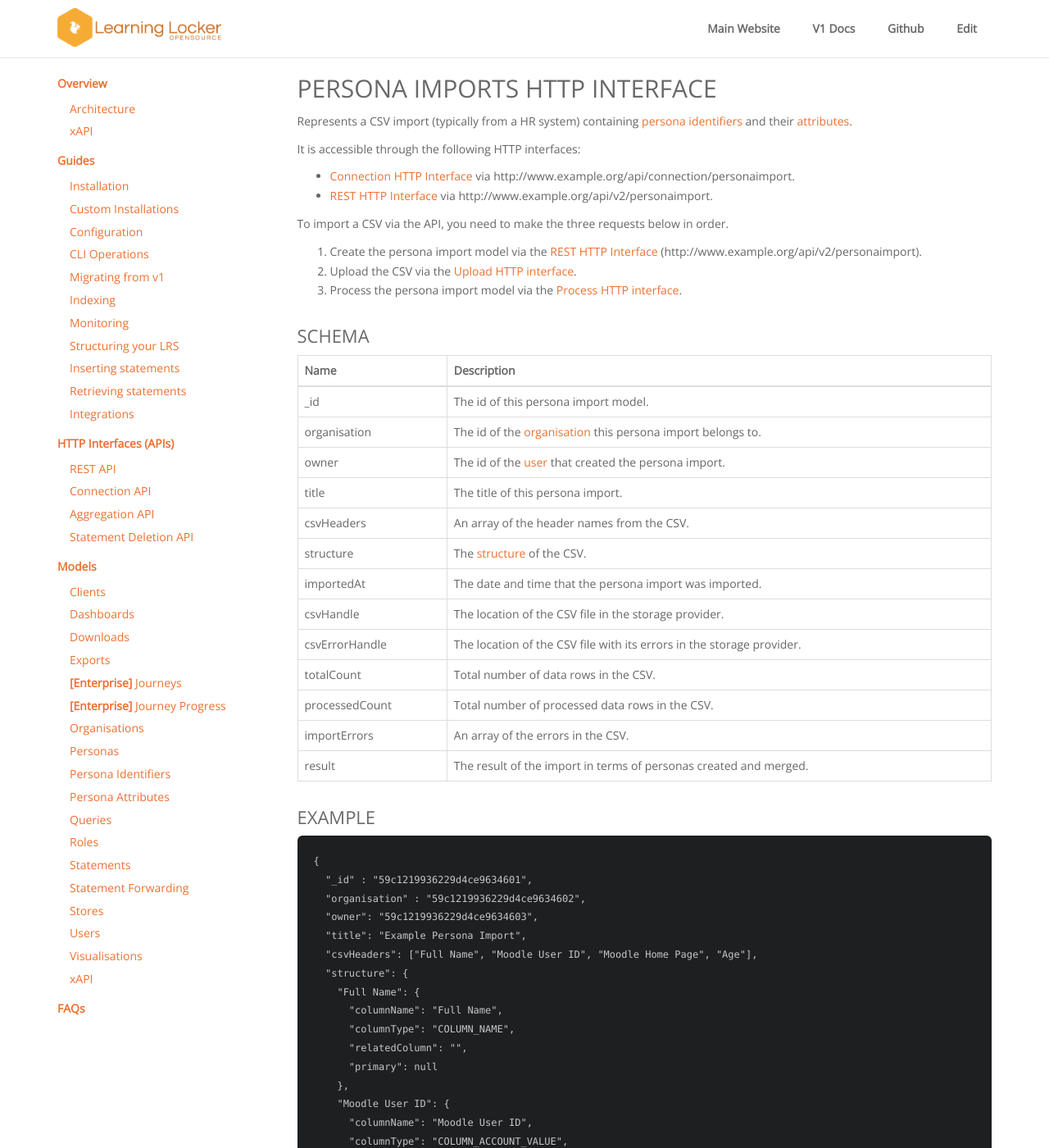
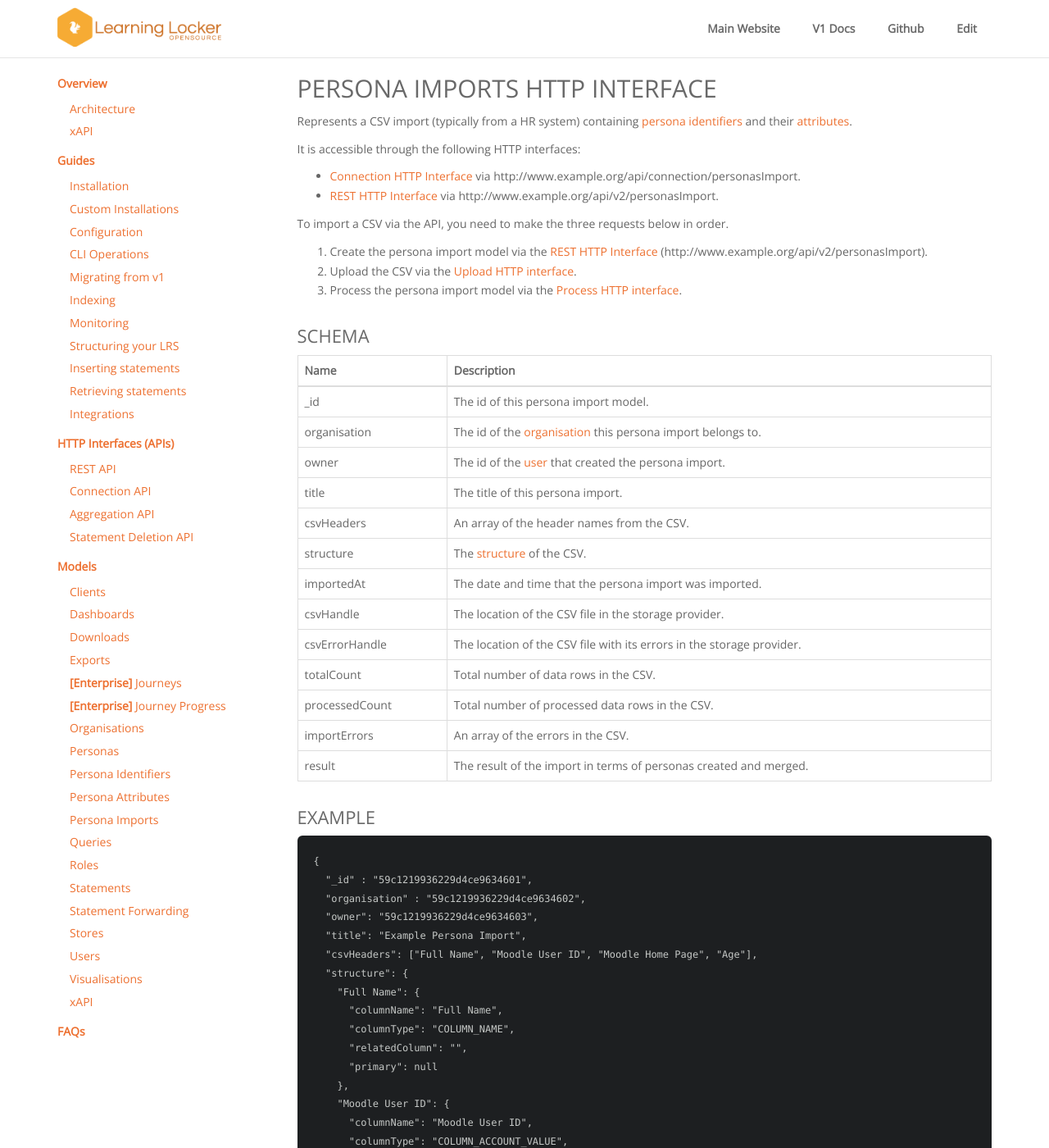
Before and after one commit to LearningLocker/docs, a Jekyll site: the page built from src/http-persona-imports.md, in a window 1280 px wide and 1400 px high. Shown: the whole window at 82% size. Built offline with Jekyll 4.4.1, drawn with Linux system fonts in a browser that asks for light colours; nearby versions of some CDN libraries; our own code applies the rules of GitHub Pages for plain Markdown files; some of the changed lines change nothing that is shown.

Commit message:
Adds persona import model to nav.

```diff
--- a/src/_layouts/default.html
+++ b/src/_layouts/default.html
@@ -58,6 +58,7 @@
           <li><a href="../http-personas">Personas</a></li>
           <li><a href="../http-persona-identifiers">Persona Identifiers</a></li>
           <li><a href="../http-persona-attributes">Persona Attributes</a></li>
+          <li><a href="../http-persona-imports">Persona Imports</a></li>
           <li><a href="../http-queries">Queries</a></li>
 
           <li><a href="../http-roles">Roles</a></li>
--- a/src/http-persona-imports.md
+++ b/src/http-persona-imports.md
@@ -7,12 +7,12 @@ Represents a CSV import (typically from a HR system) containing [persona](../htt
 
 It is accessible through the following HTTP interfaces:
 
-- [Connection HTTP Interface](../http-connection) via http://www.example.org/api/connection/personaimport.
-- [REST HTTP Interface](../http-rest) via http://www.example.org/api/v2/personaimport.
+- [Connection HTTP Interface](../http-connection) via http://www.example.org/api/connection/personasImport.
+- [REST HTTP Interface](../http-rest) via http://www.example.org/api/v2/personasImport.
 
 To import a CSV via the API, you need to make the three requests below in order.
 
-1. Create the persona import model via the [REST HTTP Interface](../http-rest) (http://www.example.org/api/v2/personaimport).
+1. Create the persona import model via the [REST HTTP Interface](../http-rest) (http://www.example.org/api/v2/personasImport).
 2. Upload the CSV via the [Upload HTTP interface](#upload-http-interface).
 3. Process the persona import model via the [Process HTTP interface](#process-http-interface).
 
```
